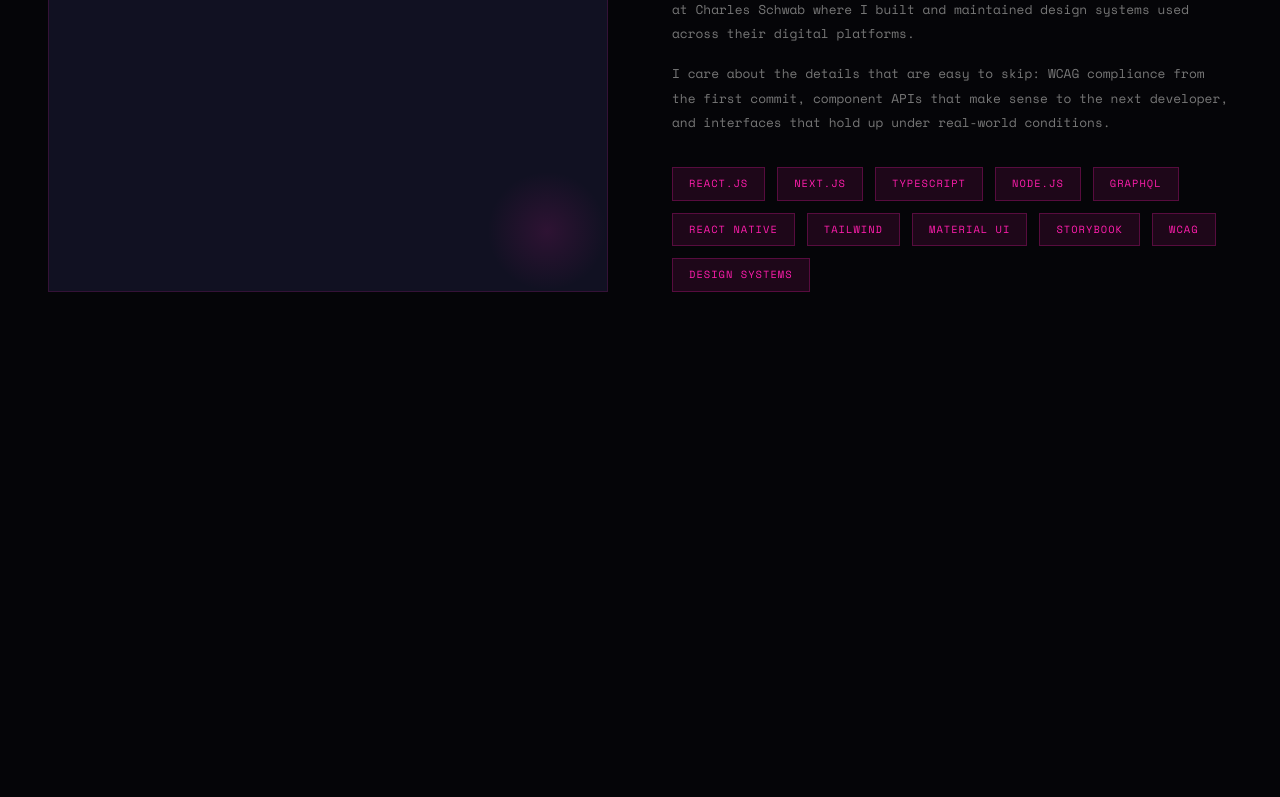
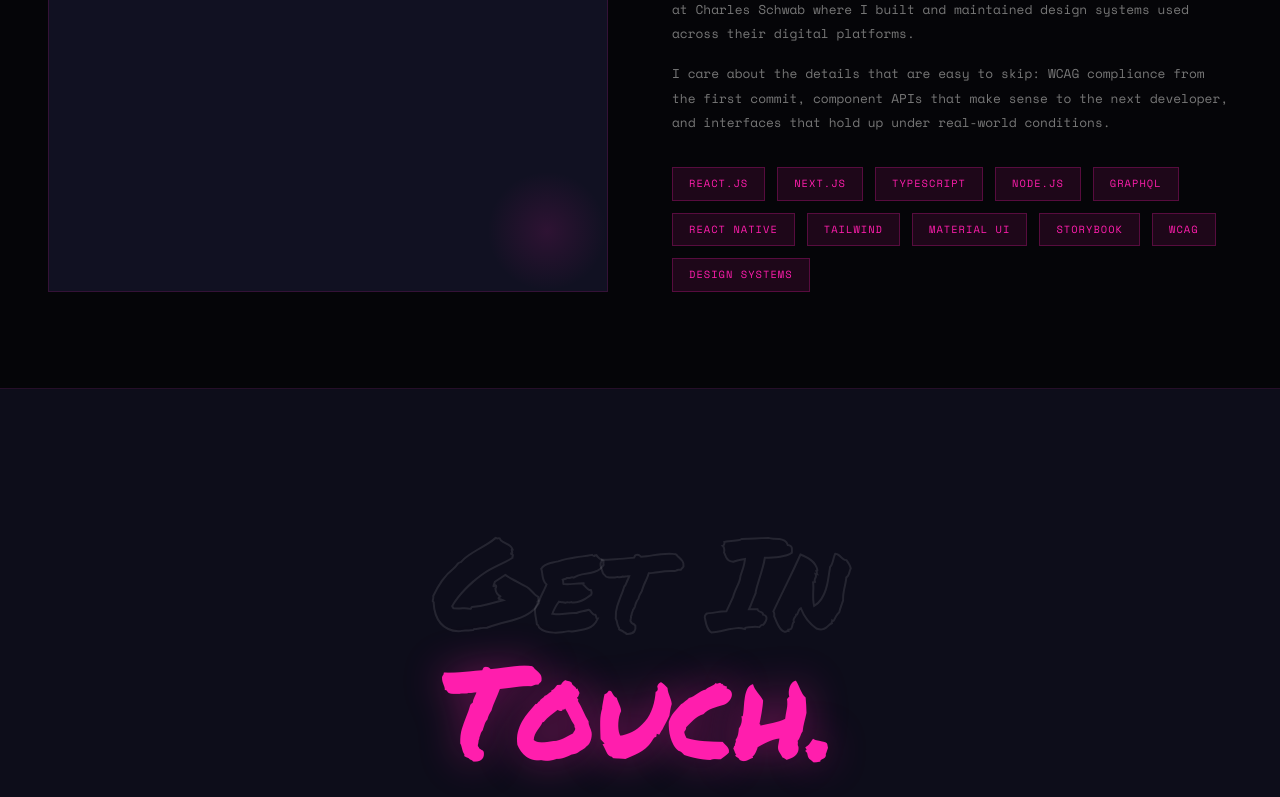
Before and after one commit to EleazarVillarreal/portfolio, a Next.js app: page / in a window 1280 px wide. Shown: the part 2000-2797 px from the top of the page. Before the commit the page ends 2388 px from the top, so only its background shows below. Built offline with nearby package versions, Linux system fonts and the light colour scheme.

Commit message:
added contact section

```diff
--- a/src/app/page.tsx
+++ b/src/app/page.tsx
@@ -1,6 +1,7 @@
 import { HeroSection } from '@/components/hero-section'
 import { AboutSection } from '@/components/about-section'
 import { WorkSection } from '@/components/work-section'
+import { ContactSection } from '@/components/contact-section'
 
 export default function Home() {
   return (
@@ -11,6 +12,7 @@ export default function Home() {
       <HeroSection />
       <WorkSection />
       <AboutSection />
+      <ContactSection />
     </main>
   )
 }
--- /dev/null
+++ b/src/components/contact-section.tsx
@@ -0,0 +1,30 @@
+const contactEmail = 'EleazarVillarreal13@gmail.com'
+
+export function ContactSection() {
+  return (
+    <section
+      id="contact"
+      aria-labelledby="contact-heading"
+      className="relative z-10 scroll-mt-28 border-y border-pink/10 bg-mid px-4 py-24 text-center sm:px-6 md:px-12 md:py-32"
+    >
+      <h2
+        id="contact-heading"
+        className="mb-8 font-marker text-[clamp(3rem,10vw,8rem)] leading-none"
+      >
+        <span className="block text-transparent [-webkit-text-stroke:2px_rgba(255,255,255,0.1)]">
+          Get In
+        </span>
+        <span className="block text-pink [text-shadow:0_0_40px_rgba(255,30,173,0.4)]">
+          Touch.
+        </span>
+      </h2>
+
+      <a
+        href={`mailto:${contactEmail}`}
+        className="inline-block max-w-full wrap-anywhere border-b border-cyan pb-1 text-base text-cyan transition-[text-shadow] duration-200 hover:[text-shadow:0_0_20px_var(--cyan)] sm:text-lg"
+      >
+        {contactEmail}
+      </a>
+    </section>
+  )
+}
```
